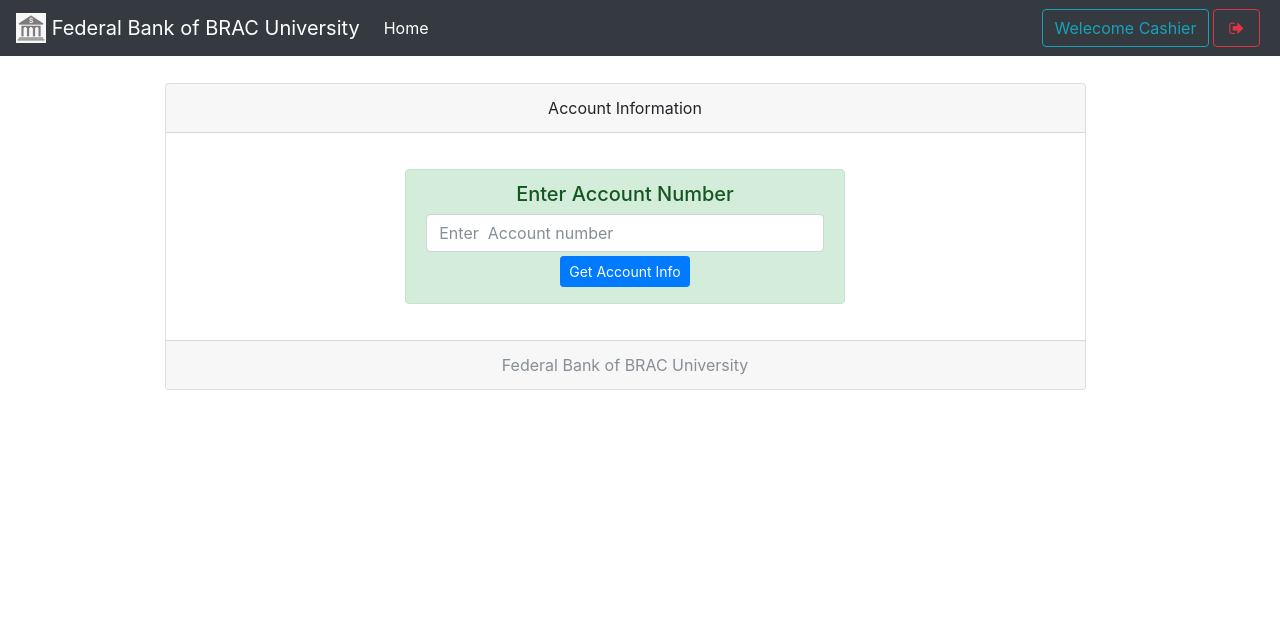
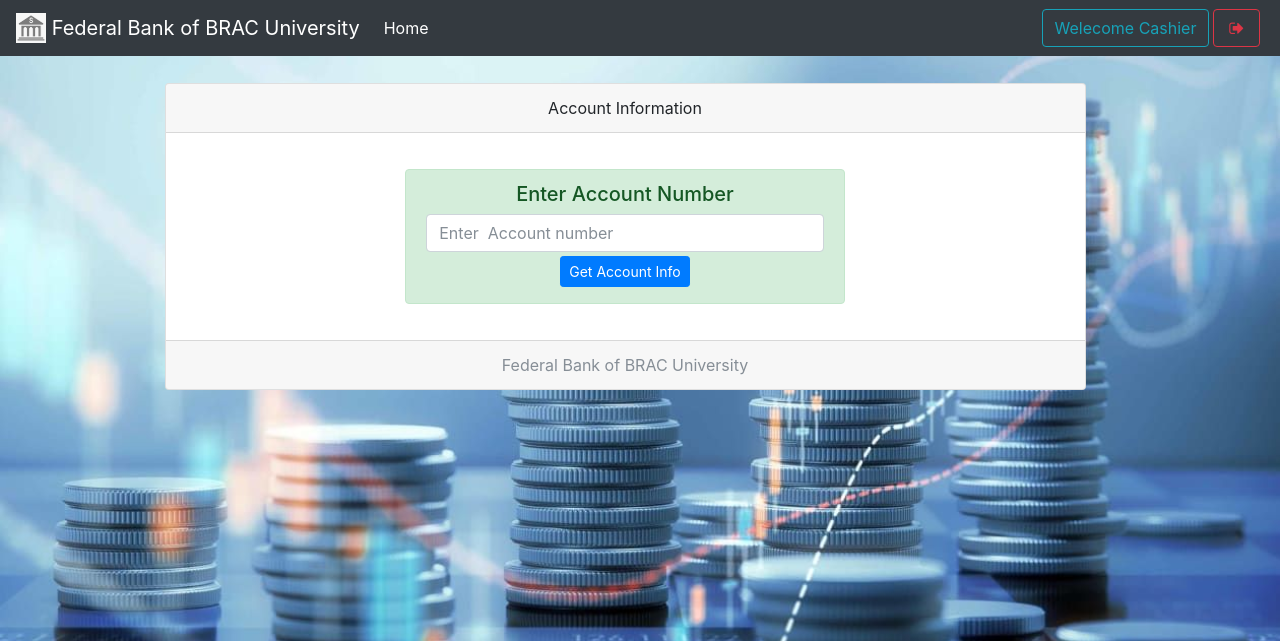
Before and after one commit to moontasirabtahee/federal-bank-of-brac-universiry, a PHP site: page /cindex.php in a window 1280 px wide. Shown: the top 641 px of the page. Run offline with PHP 8.4, Linux system fonts and the light colour scheme; the visitor is signed in with stand-in values (Sample User, id 1); data comes from the database, SQL or seed files in the repository; data that the repository does not hold is empty.

Commit message:
cashir picture change

```diff
--- a/cindex.php
+++ b/cindex.php
@@ -47,7 +47,7 @@ if(!isset($_SESSION['cashId'])){ header('location:login.php');}
     }
    ?>
 </head>
-<body style="background-size: 100%" class="bg-gradient-seconday">
+<body style="background: url(images/319124489_711780030189400_5660122009813298313_n.jpg);background-size: 100%" class="bg-gradient-seconday">
 <nav class="navbar navbar-expand-lg navbar-dark bg-dark fixed-top">
  <a class="navbar-brand" href="#">
     <img src="images/logo.png" style="object-fit:cover;object-position:center center" width="30" height="30" class="d-inline-block align-top" alt="">
```
Also changed, not shown: images/319124489_711780030189400_5660122009813298313_n.jpg (added).
